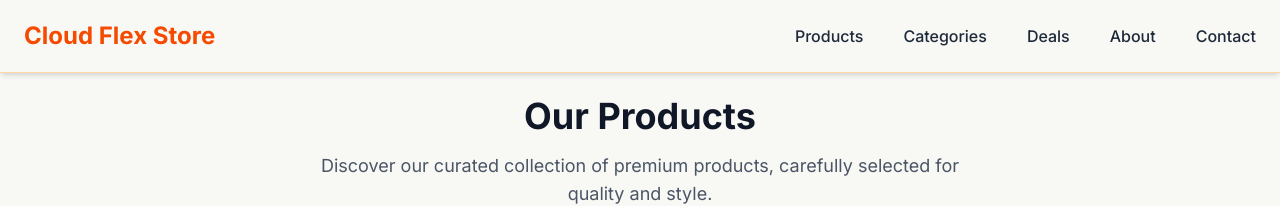
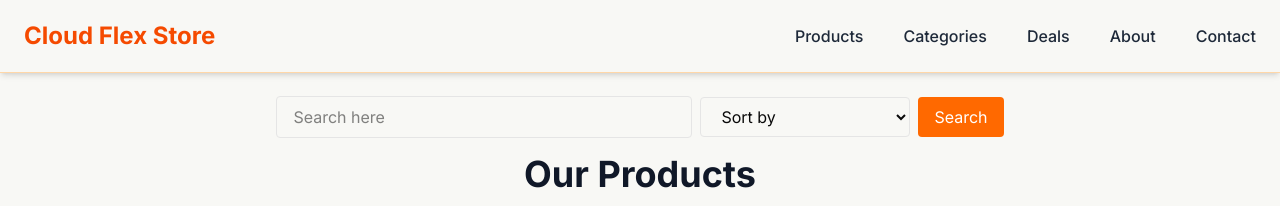
Before and after one commit to Faizuddinq/cloud-flex-assgn, a Next.js app: page /products in a window 1280 px wide. Shown: the top 206 px of the page. Built offline with nearby package versions, Linux system fonts and the light colour scheme.

Commit message:
added search and sorting and rate limit

```diff
--- a/app/products/page.tsx
+++ b/app/products/page.tsx
@@ -1,17 +1,90 @@
+"use client"
+import { useState } from "react"
+import Layout from "@/components/Layout"
 import ProductGrid from "@/components/ProductGrid"
-import Layout from "@/components/Layout"
 import { products } from "@/data/products"
 
 export default function ProductsPage() {
+  const [search, setSearch] = useState("")
+  const [data, setData] = useState(products)
+  const [isCooldown, setIsCooldown] = useState(false)
+  const [sortOption, setSortOption] = useState("") // NEW: sort state
+
+//   useEffect(() => {
+//   if (search.trim() !== "") {
+//     handleSearch()
+//   }
+// }, [sortOption])
+
+  const handleSearch = () => {
+  if (isCooldown) return
+
+  const filtered = products.filter((p) =>
+    p.name.toLowerCase().includes(search.toLowerCase())
+  )
+
+  // Fix: Convert price strings to numbers for sorting
+  if (sortOption === "price-asc") {
+    filtered.sort((a, b) => parseFloat(a.price.replace("$", "")) - parseFloat(b.price.replace("$", "")))
+  } else if (sortOption === "price-desc") {
+    filtered.sort((a, b) => parseFloat(b.price.replace("$", "")) - parseFloat(a.price.replace("$", "")))
+  } else if (sortOption === "rating-asc") {
+    filtered.sort((a, b) => a.rating - b.rating)
+  } else if (sortOption === "rating-desc") {
+    filtered.sort((a, b) => b.rating - a.rating)
+  }
+
+  setData(filtered)
+
+  setIsCooldown(true)
+  setTimeout(() => setIsCooldown(false), 2000)
+}
+
+
   return (
     <Layout>
       <div className="text-center mb-8">
+        <div className="flex flex-col md:flex-row justify-center gap-2 mb-4 items-center">
+          <input
+            onChange={(e) => setSearch(e.target.value)}
+            value={search}
+            type="text"
+            placeholder="Search here"
+            className="border px-4 py-2 rounded w-full md:w-1/3"
+          />
+
+          <select
+            value={sortOption}
+            onChange={(e) => setSortOption(e.target.value)}
+            className="border px-4 py-2 rounded"
+          >
+            <option value="">Sort by</option>
+            <option value="price-asc">Price (Low → High)</option>
+            <option value="price-desc">Price (High → Low)</option>
+            <option value="rating-asc">Rating (Low → High)</option>
+            <option value="rating-desc">Rating (High → Low)</option>
+          </select>
+
+          <button
+            onClick={handleSearch}
+            disabled={isCooldown}
+            className={`px-4 py-2 rounded transition ${
+              isCooldown
+                ? "bg-gray-400 cursor-not-allowed"
+                : "bg-orange-500 hover:bg-orange-600 text-white"
+            }`}
+          >
+            {isCooldown ? "Wait..." : "Search"}
+          </button>
+        </div>
+
         <h1 className="text-4xl font-bold text-gray-900 mb-4">Our Products</h1>
         <p className="text-gray-600 text-lg max-w-2xl mx-auto">
           Discover our curated collection of premium products, carefully selected for quality and style.
         </p>
       </div>
-      <ProductGrid products={products} />
+
+      <ProductGrid products={data} />
     </Layout>
   )
 }
```
